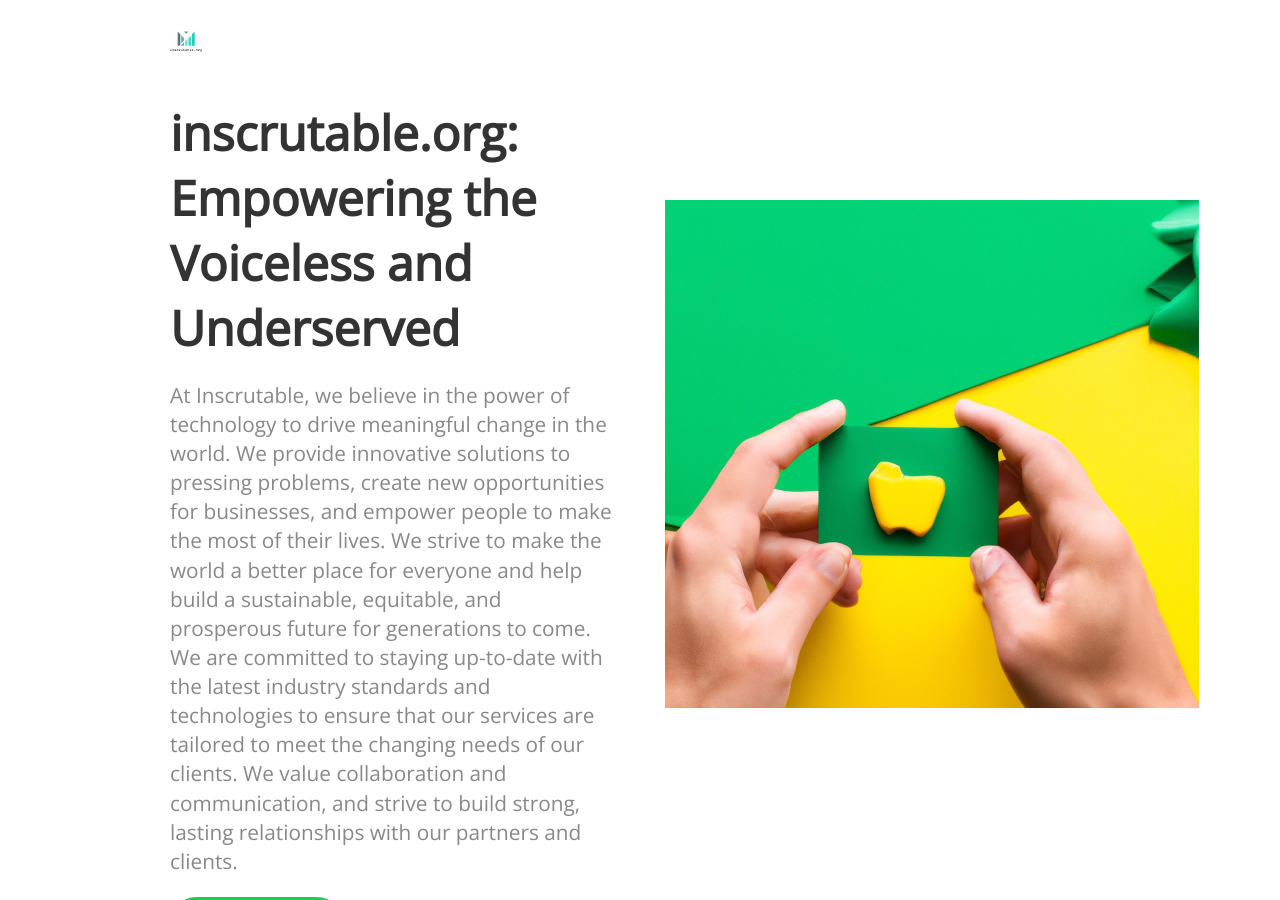
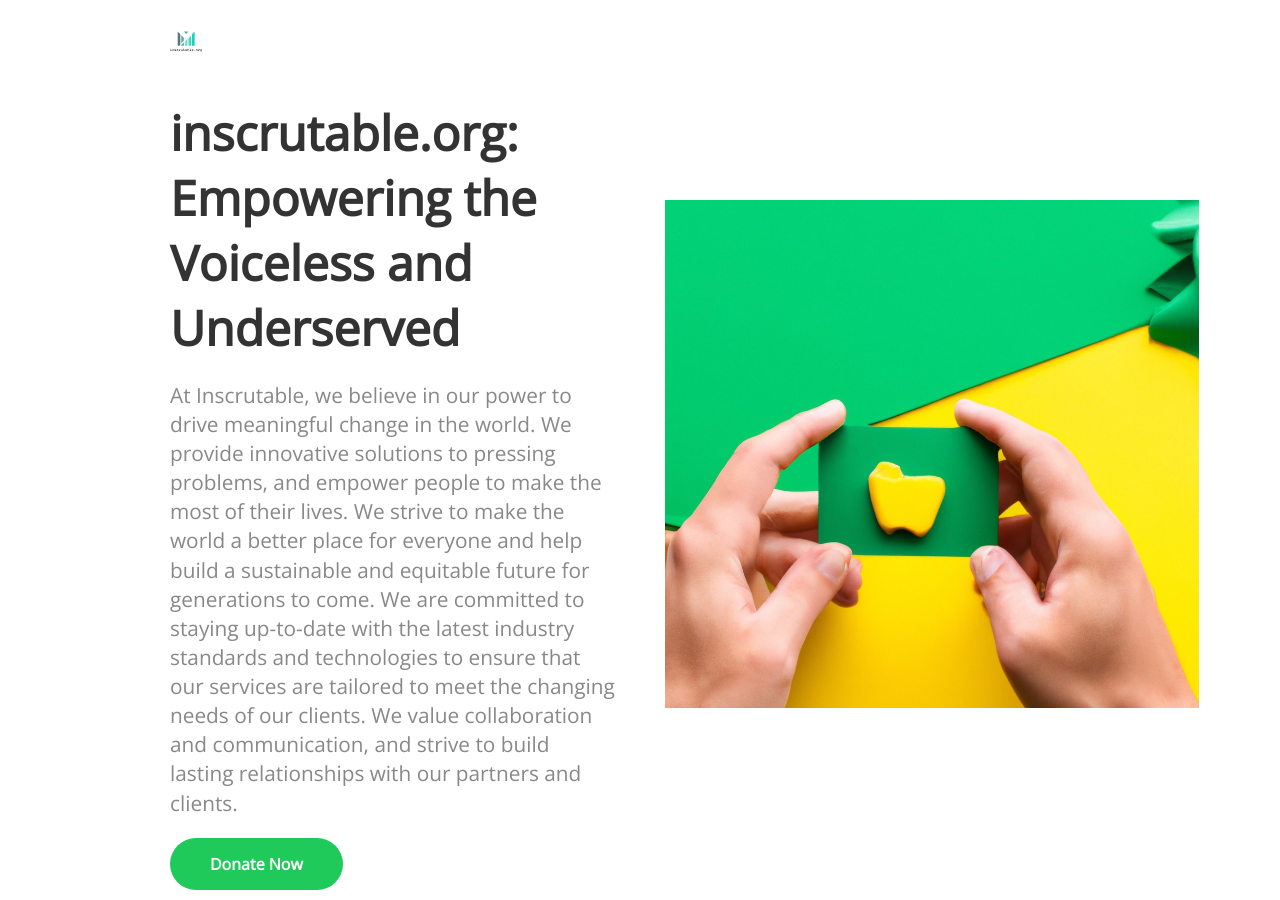
Before and after one commit to dankarlin/inscrutable-cause, a Jekyll site: the page built from index.html, in a window 1280 px wide and 900 px high. Built offline with Jekyll 4.4.1, drawn with Linux system fonts in a browser that asks for light colours; nearby versions of some CDN libraries; a script that is not in the unit is left out.

```diff
--- a/index.html
+++ b/index.html
@@ -10,7 +10,7 @@
 					inscrutable.org: Empowering the Voiceless and Underserved
 				</h1>
 				<p class="editable">
-					At Inscrutable, we believe in the power of technology to drive meaningful change in the world. We provide innovative solutions to pressing problems, create new opportunities for businesses, and empower people to make the most of their lives. We strive to make the world a better place for everyone and help build a sustainable, equitable, and prosperous future for generations to come. We are committed to staying up-to-date with the latest industry standards and technologies to ensure that our services are tailored to meet the changing needs of our clients. We value collaboration and communication, and strive to build strong, lasting relationships with our partners and clients.
+					At Inscrutable, we believe in our power to drive meaningful change in the world. We provide innovative solutions to pressing problems, and empower people to make the most of their lives. We strive to make the world a better place for everyone and help build a sustainable and equitable future for generations to come. We are committed to staying up-to-date with the latest industry standards and technologies to ensure that our services are tailored to meet the changing needs of our clients. We value collaboration and communication, and strive to build lasting relationships with our partners and clients.
 				</p>
 				<div class="button">
 					<a href="#donate">Donate Now</a>
```
